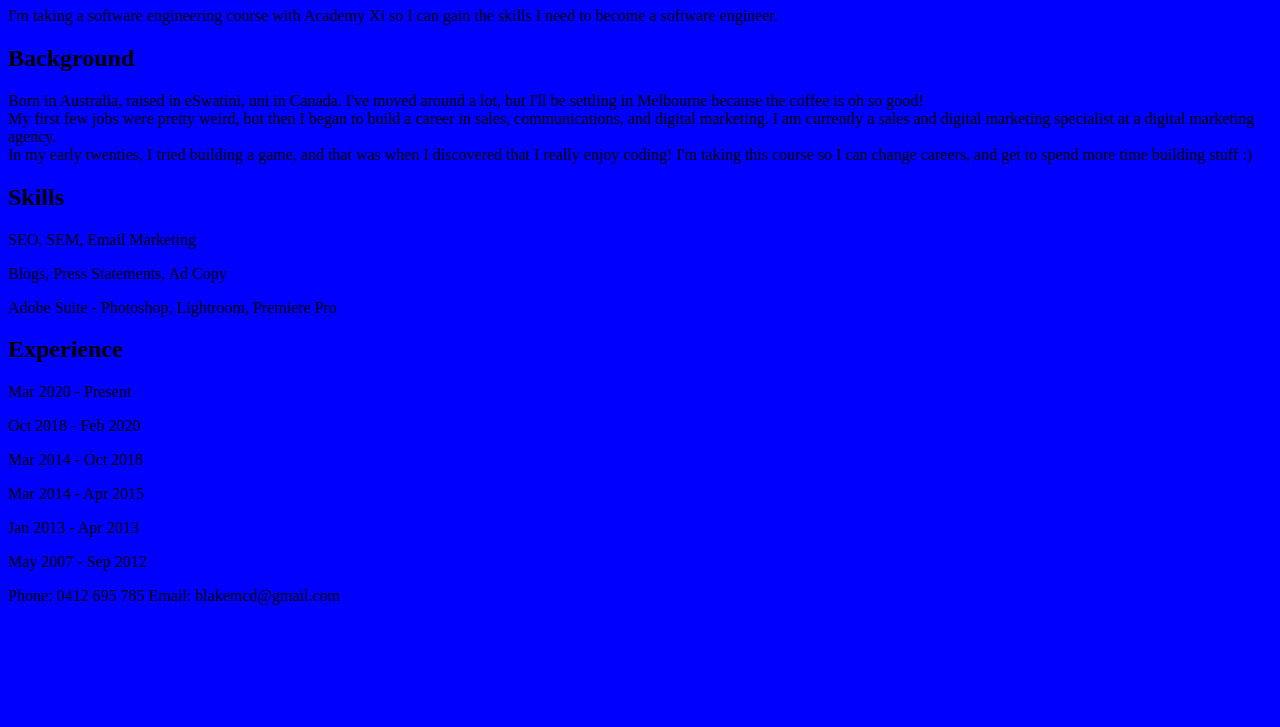
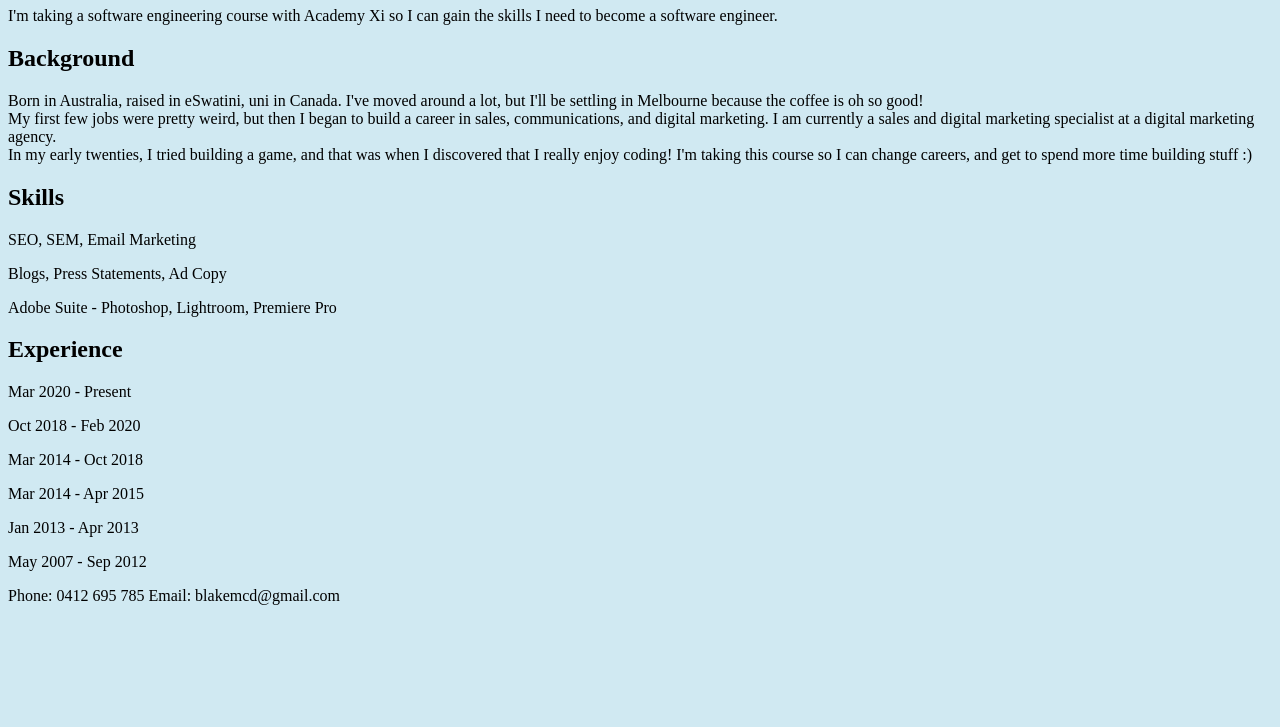
Before and after one commit to BlakeMcD/personal-website, a plain HTML site: page index.html in a window 1280 px wide. Shown: the part 73-800 px from the top of the page. Drawn offline with Linux system fonts and the light colour scheme.

```diff
--- a/style.css
+++ b/style.css
@@ -1,3 +1,3 @@
 body {
-    background: blue;
+    background: #D0e9f2;
   }
```
